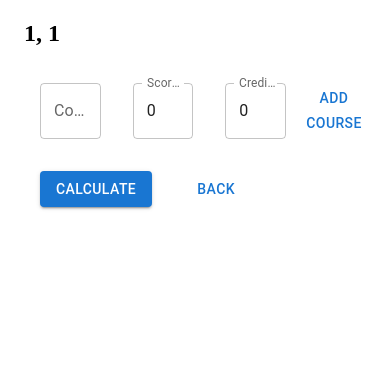
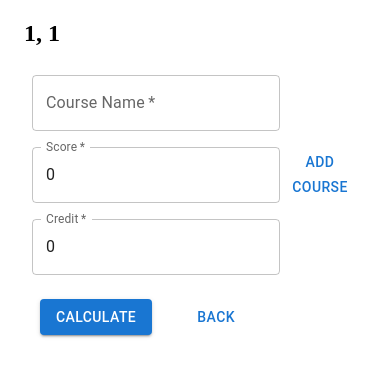
Before and after one commit to peterxcli/ncku-gpa-calculator, a Next.js app: page /1/1 in a window 390 px wide. Shown: the top 376 px of the page. Built offline with nearby package versions, Linux system fonts and the light colour scheme.

Commit message:
Add SEO tags and metadata
Enhanced the project's SEO by adding descriptive meta tags and title elements within the head of each page. Also introduced relevant content on the main page to improve search visibility. These changes don't affect any core functionalities of the website.

```diff
--- a/src/pages/[year]/[semester].tsx
+++ b/src/pages/[year]/[semester].tsx
@@ -50,7 +50,9 @@ const CoursePage = () => {
                 <h2>{year}, {semester}</h2>
                 {
                     records[year as string]?.[semester as string]?.map((course, index) => (
-                        <div className={styles['form-group']} key={index}>
+                        <div className={styles['course-box']} key={index}>
+                            <div className={styles['form-group']} >
+                                <div className={styles['input-group']}>
                                     <TextField
                                         className={styles.textfield}
                                         label='Course Name'
@@ -71,11 +73,16 @@ const CoursePage = () => {
                                         onChange={(e) => updateCourse(year as string, semester as string, course.id, { ...course, credit: Number(e.target.value) })}
                                         type="number"
                                     />
-                            <Button color="error" onClick={() => removeCourse(year as string, semester as string, course.id)}>Delete</Button>
+                                </div>
+                                <Button className={styles.btn} color="error" onClick={() => removeCourse(year as string, semester as string, course.id)}>Delete</Button>
+                            </div>
+                            <div className={styles['separate-line']} ></div>
                         </div>
                     ))
                 }
+                <div className={styles['course-box']}>
                     <form onSubmit={handleSubmit} className={styles['form-group']}>
+                        <div className={styles['input-group']}>
                             <TextField
                                 className={styles.textfield}
                                 label='Course Name'
@@ -99,8 +106,11 @@ const CoursePage = () => {
                                 required
                                 type="number"
                             />
-                    <Button type="submit">Add Course</Button>
+                        </div>
+                        <Button className={styles.btn} type="submit">Add Course</Button>
                     </form>
+                </div>
+
                 <div className={styles['nav-btn']}>
                     <Button
                         className={styles['ctl-btn']}
--- a/src/pages/[year]/index.module.scss
+++ b/src/pages/[year]/index.module.scss
@@ -1,25 +1,59 @@
 .container {
     display: flex;
     justify-content: center;
-    align-items: flex-start;
+    align-items: center;
     flex-direction: column;
     margin: 1rem;
 
-    .form-group {
-        display: flex;
-        align-items: center;
+    .course-box {
+        .form-group {
+            display: flex;
+            align-items: center;
 
-        .textfield {
-            margin: 1rem;
+            .input-group {
+                display: flex;
+                flex-direction: row;
+
+                .textfield {
+                    margin: 1rem;
+                }
+            }
+
+            .btn {
+                width: 3rem;
+            }
+        }
+        .separate-line {
+            height: 1px;
+            background-color: #BDBDBD;
+            width: 100%;
+            margin: 16px 0;
         }
     }
+
     .nav-btn {
         align-items: center;
         display: flex;
         flex-direction: row;
+
         .ctl-btn {
             margin: 1rem;
         }
     }
+}
 
+@media screen and (max-width: 666px) {
+    .container {
+        .course-box {
+            .form-group {
+                .input-group {
+                    flex-direction: column;
+
+                    .textfield {
+                        margin: 0.5rem;
+                    }
+                }
+            }
+        }
+    }
 }
```
Lines whose indentation alone changed are shown as unchanged.
